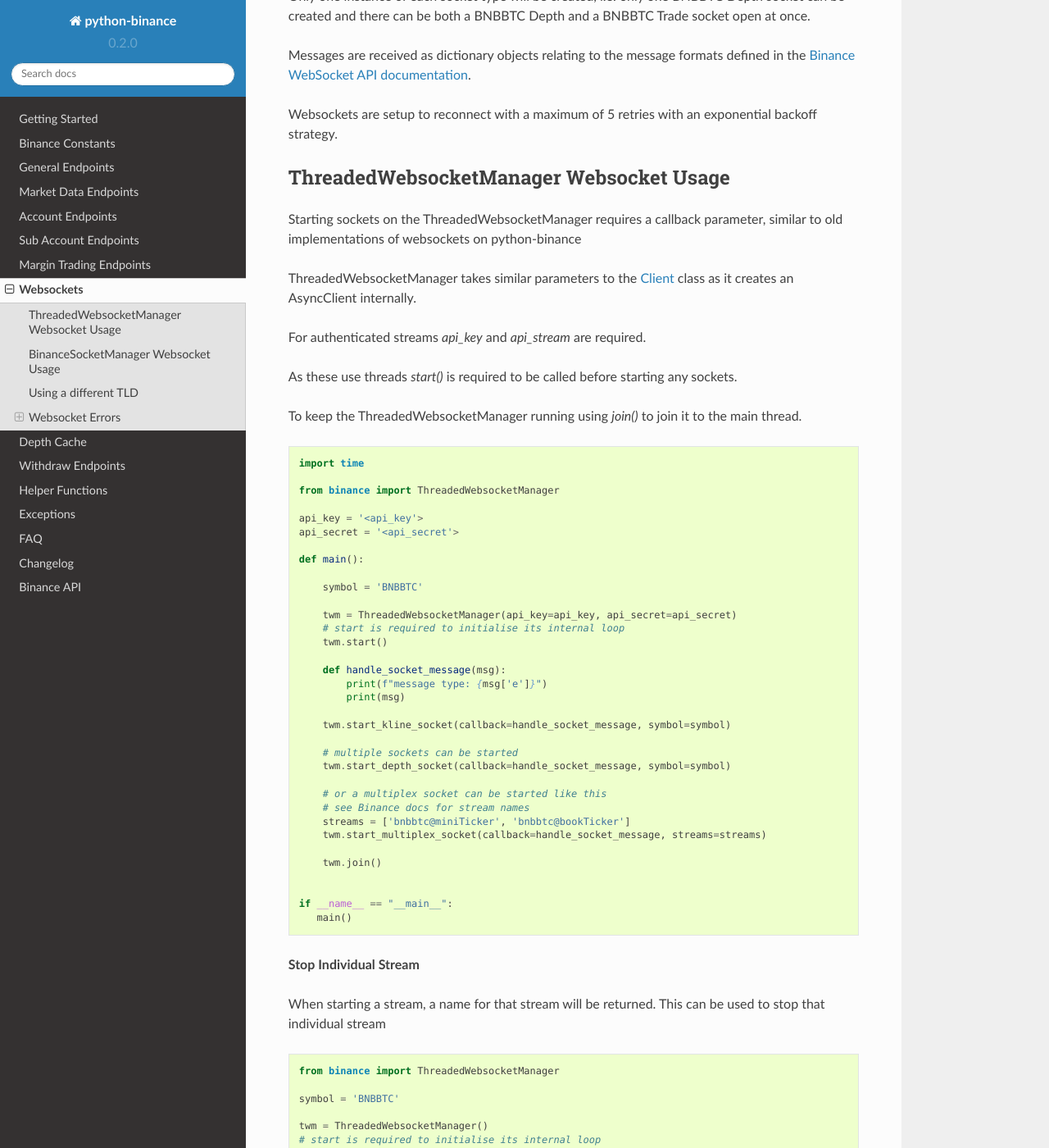
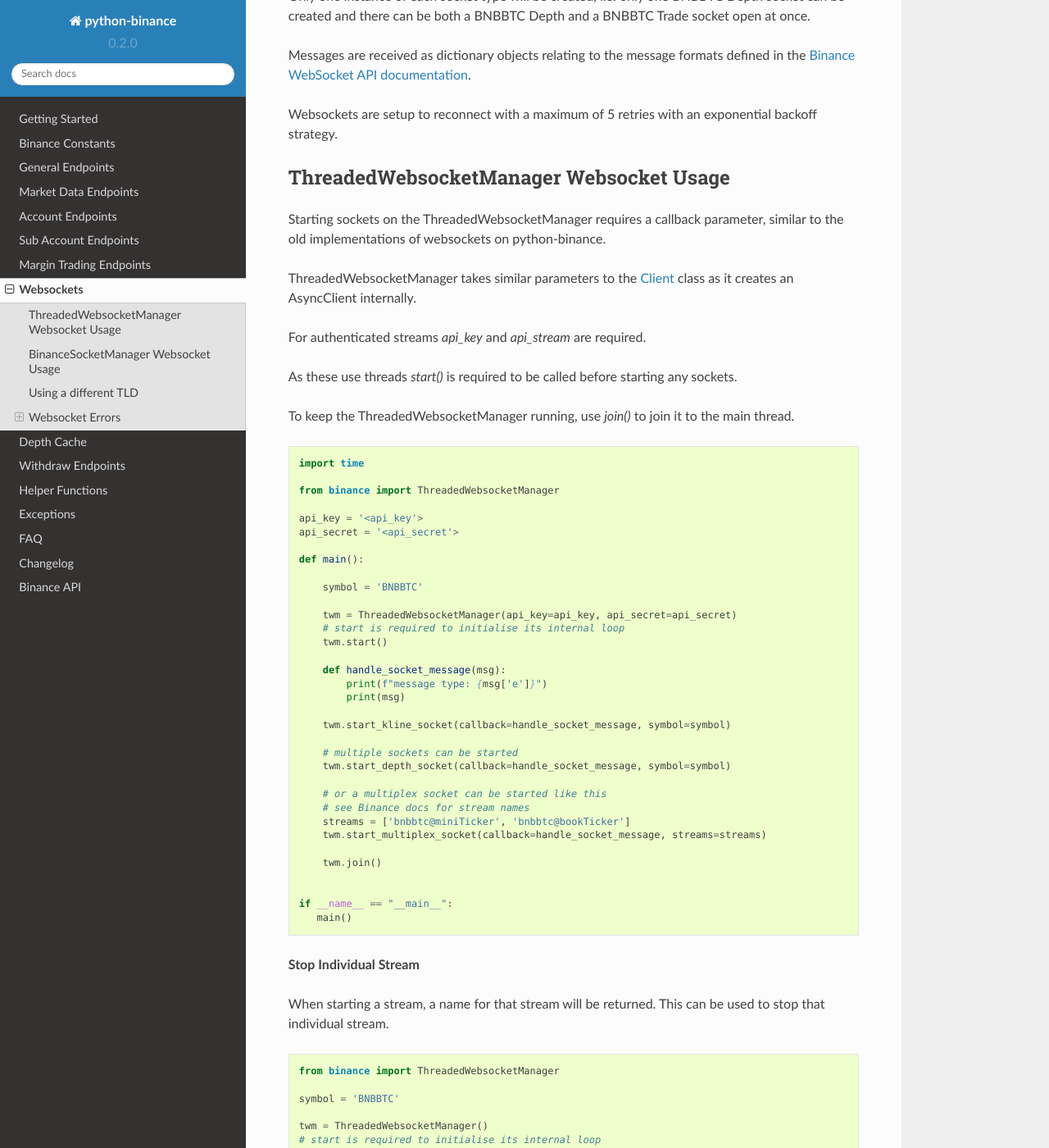
Before and after one commit to myroncaldwell/Binance_python, a Sphinx documentation site: the page built from docs/websockets.rst, in a window 1280 px wide and 1400 px high, scrolled down 464 px. Shown: the whole window at 82% size. Built offline with Sphinx 7.4.7 and the Read the Docs theme 2.0.0, drawn with Linux system fonts in a browser that asks for light colours; formulas are drawn with MathJax 3; some of the changed text lies outside the part shown.

Commit message:
Fix english in websockets.rst
fixed some grammar in the websockets documentation.

```diff
--- a/docs/websockets.rst
+++ b/docs/websockets.rst
@@ -21,7 +21,7 @@ Websockets are setup to reconnect with a maximum of 5 retries with an exponentia
 ThreadedWebsocketManager Websocket Usage
 ----------------------------------------
 
-Starting sockets on the ThreadedWebsocketManager requires a callback parameter, similar to old implementations of websockets on python-binance
+Starting sockets on the ThreadedWebsocketManager requires a callback parameter, similar to the old implementations of websockets on python-binance.
 
 ThreadedWebsocketManager takes similar parameters to the `Client <binance.html#binance.client.Client>`_ class as it
 creates an AsyncClient internally.
@@ -30,7 +30,7 @@ For authenticated streams `api_key` and `api_stream` are required.
 
 As these use threads `start()` is required to be called before starting any sockets.
 
-To keep the ThreadedWebsocketManager running using `join()` to join it to the main thread.
+To keep the ThreadedWebsocketManager running, use `join()` to join it to the main thread.
 
 .. code:: python
 
@@ -71,7 +71,7 @@ To keep the ThreadedWebsocketManager running using `join()` to join it to the ma
 
 **Stop Individual Stream**
 
-When starting a stream, a name for that stream will be returned. This can be used to stop that individual stream
+When starting a stream, a name for that stream will be returned. This can be used to stop that individual stream.
 
 .. code:: python
 
@@ -195,7 +195,7 @@ can do this.
 Websocket Errors
 ----------------
 
-If the websocket is disconnected and is unable to reconnect a message is sent to the callback to indicate this. The format is
+If the websocket is disconnected and is unable to reconnect, a message is sent to the callback to indicate this. The format is
 
 .. code:: python
 
```
Also changed, not shown: other parts of docs/websockets.rst (+1 -1 lines).
